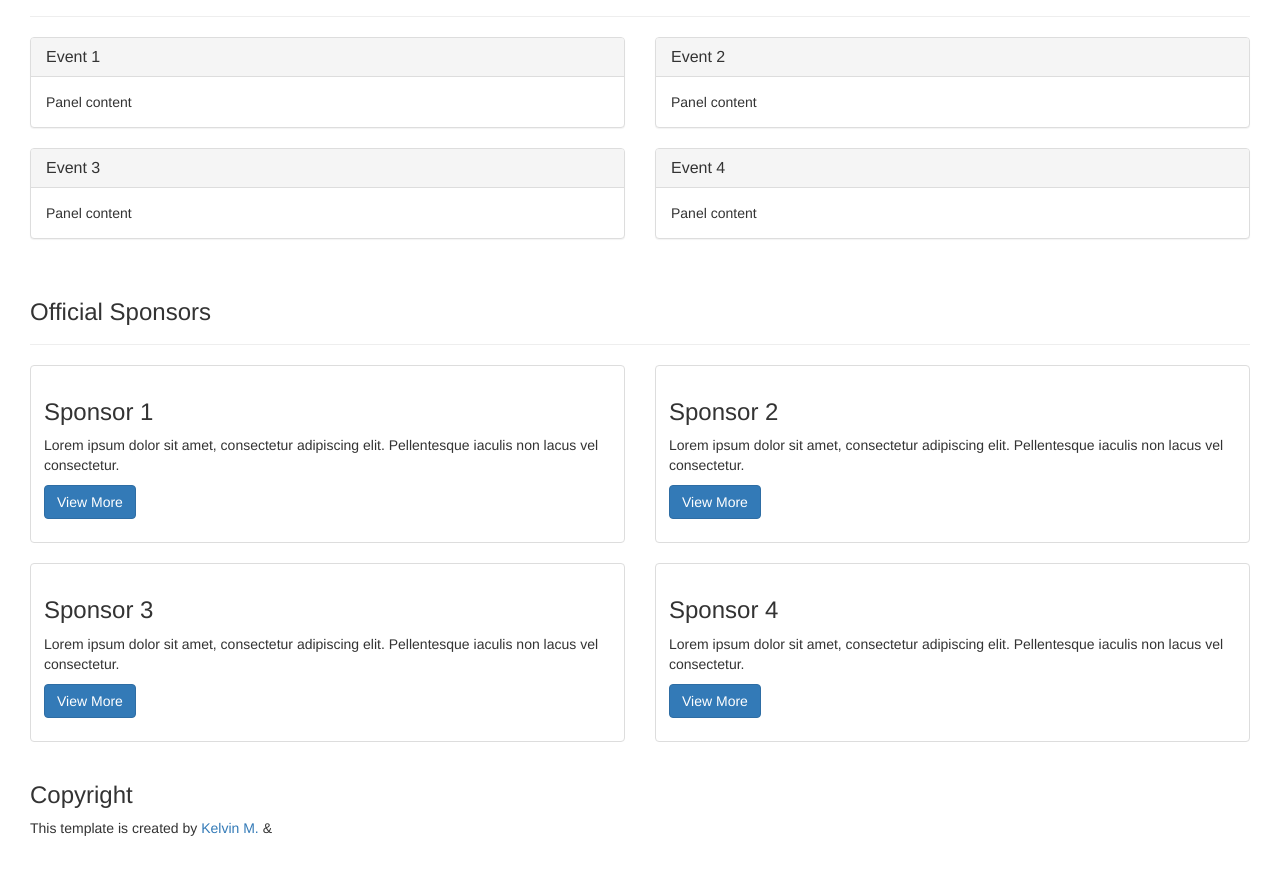
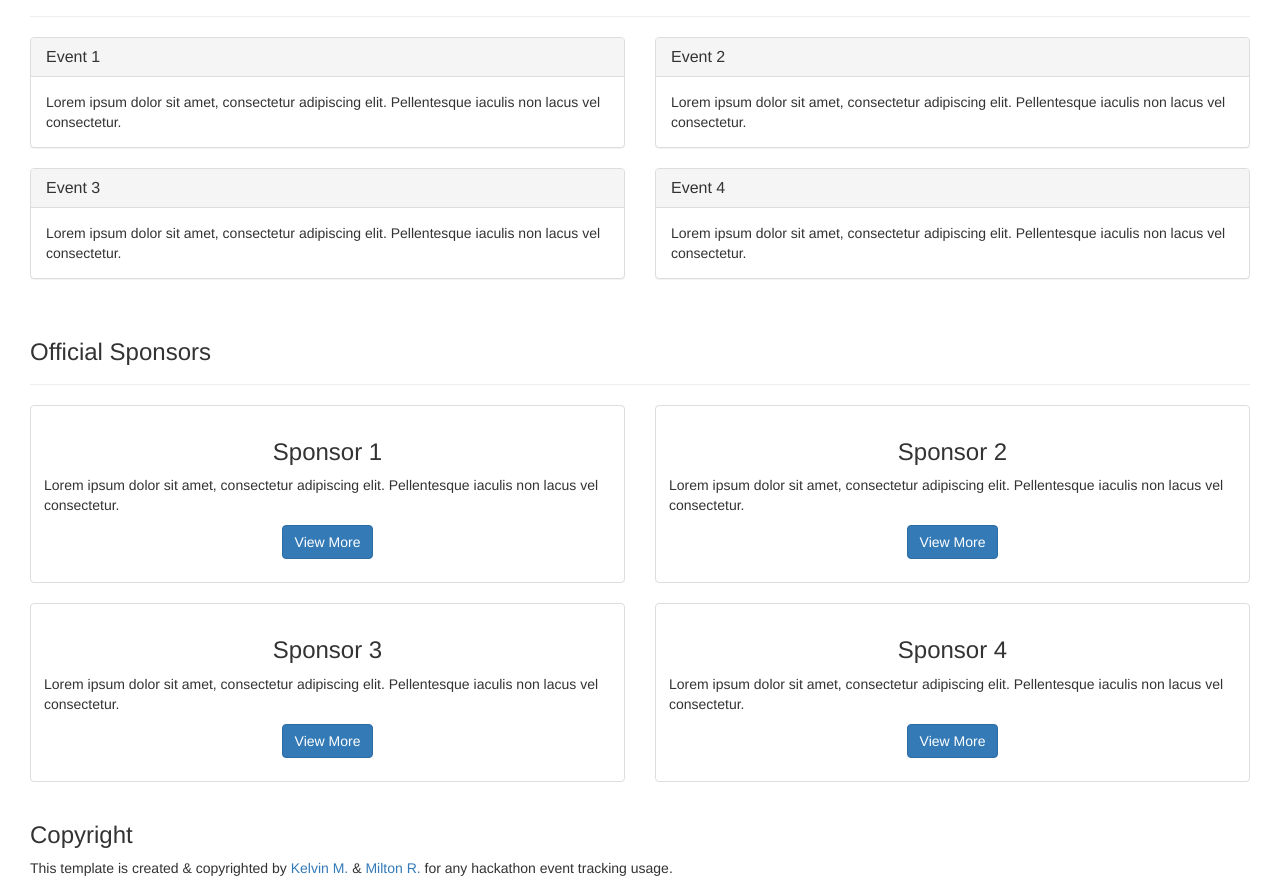
Before and after one commit to kkgm13/hackaTrack, a plain HTML site: page index.html in a window 1280 px wide. Shown: the part 634-1522 px from the top of the page. Before the commit the page ends 1482 px from the top, so only its background shows below. Drawn offline with nearby package versions, Linux system fonts and the light colour scheme.

Commit message:
Changes to index.html information

```diff
--- a/index.html
+++ b/index.html
@@ -1,7 +1,13 @@
 <!DOCTYPE html>
 <html lang="en">
 <head>
+	<!--Meta Data-->
 	<meta charset="utf-8">
+	<meta name="description" content="About the Hackathon">
+	<meta name="keyword" content="hackathon, event, tracker, hackTrack">
+	<meta name="author" content="Kelvin and Milton">
+	<meta name="language" content="en-US">
+	<meta name="viewport" content="width=device-width, initial-scale=1.0">
 	<!--Bootstrap CSS-->
 	<link rel="stylesheet" href="https://maxcdn.bootstrapcdn.com/bootstrap/3.3.7/css/bootstrap.min.css">
 		<!--JQuery-->
@@ -72,6 +78,7 @@
 
 			</div>
 			<br>
+			<!--CoundDown Timer PLACED HERE-->
 			<p id="demo" style="text-align: center;font-size: 60px;"></p>
 		</div>
 
@@ -129,7 +136,7 @@
 							<h3 class="panel-title">Event 1</h3>
 						</div>
 						<div class="panel-body">
-							Panel content
+							Lorem ipsum dolor sit amet, consectetur adipiscing elit. Pellentesque iaculis non lacus vel consectetur.
 						</div>
 					</div>
 				</div>
@@ -140,7 +147,7 @@
 							<h3 class="panel-title">Event 2</h3>
 						</div>
 						<div class="panel-body">
-							Panel content
+							Lorem ipsum dolor sit amet, consectetur adipiscing elit. Pellentesque iaculis non lacus vel consectetur.
 						</div>
 					</div>
 				</div>
@@ -154,7 +161,7 @@
 							<h3 class="panel-title">Event 3</h3>
 						</div>
 						<div class="panel-body">
-							Panel content
+							Lorem ipsum dolor sit amet, consectetur adipiscing elit. Pellentesque iaculis non lacus vel consectetur.
 						</div>
 					</div>
 				</div>
@@ -165,7 +172,7 @@
 							<h3 class="panel-title">Event 4</h3>
 						</div>
 						<div class="panel-body">
-							Panel content
+							Lorem ipsum dolor sit amet, consectetur adipiscing elit. Pellentesque iaculis non lacus vel consectetur.
 						</div>
 					</div>
 				</div>
@@ -182,9 +189,9 @@
 				<div class="col-xs-12 col-sm-6">
 					<div class="thumbnail">
 						<div class="caption">
-							<h3>Sponsor 1</h3>
+							<h3 style="text-align: center;">Sponsor 1</h3>
 							<p>Lorem ipsum dolor sit amet, consectetur adipiscing elit. Pellentesque iaculis non lacus vel consectetur.</p>
-							<p><a href="#" class="btn btn-primary" role="button">View More</a></p>
+							<p style="text-align: center;"><a href="#" class="btn btn-primary" role="button">View More</a></p>
 						</div>
 					</div>
 				</div>
@@ -192,9 +199,9 @@
 				<div class="col-xs-12 col-sm-6">
 					<div class="thumbnail">
 						<div class="caption">
-							<h3>Sponsor 2</h3>
+							<h3 style="text-align: center;">Sponsor 2</h3>
 							<p>Lorem ipsum dolor sit amet, consectetur adipiscing elit. Pellentesque iaculis non lacus vel consectetur.</p>
-							<p><a href="#" class="btn btn-primary" role="button">View More</a></p>
+							<p style="text-align: center;"><a href="#" class="btn btn-primary" role="button">View More</a></p>
 						</div>
 					</div>
 				</div>
@@ -205,9 +212,9 @@
 				<div class="col-xs-12 col-sm-6">
 					<div class="thumbnail">
 						<div class="caption">
-							<h3>Sponsor 3</h3>
+							<h3 style="text-align: center;">Sponsor 3</h3>
 							<p>Lorem ipsum dolor sit amet, consectetur adipiscing elit. Pellentesque iaculis non lacus vel consectetur.</p>
-							<p><a href="#" class="btn btn-primary" role="button">View More</a></p>
+							<p style="text-align: center;"><a href="#" class="btn btn-primary" role="button">View More</a></p>
 						</div>
 					</div>
 				</div>
@@ -215,9 +222,9 @@
 				<div class="col-xs-12 col-sm-6">
 					<div class="thumbnail">
 						<div class="caption">
-							<h3>Sponsor 4</h3>
+							<h3 style="text-align: center;">Sponsor 4</h3>
 							<p>Lorem ipsum dolor sit amet, consectetur adipiscing elit. Pellentesque iaculis non lacus vel consectetur.</p>
-							<p><a href="#" class="btn btn-primary" role="button">View More</a></p>
+							<p style="text-align: center;"><a href="#" class="btn btn-primary" role="button">View More</a></p>
 						</div>
 					</div>
 				</div>
@@ -226,7 +233,7 @@
 		<!--Footer-->
 		<div class="page-footer">
 			<h3>Copyright</h3>
-			<p>This template is created by <a href="https://github.com/kkgm13">Kelvin M.</a> & <a href=""></a></p>
+			<p>This template is created & copyrighted by <a href="https://github.com/kkgm13">Kelvin M.</a> & <a href="https://github.com/Milton-R">Milton R.</a> for any hackathon event tracking usage.</p>
 		</div>
 	</div>
 </body>
```
